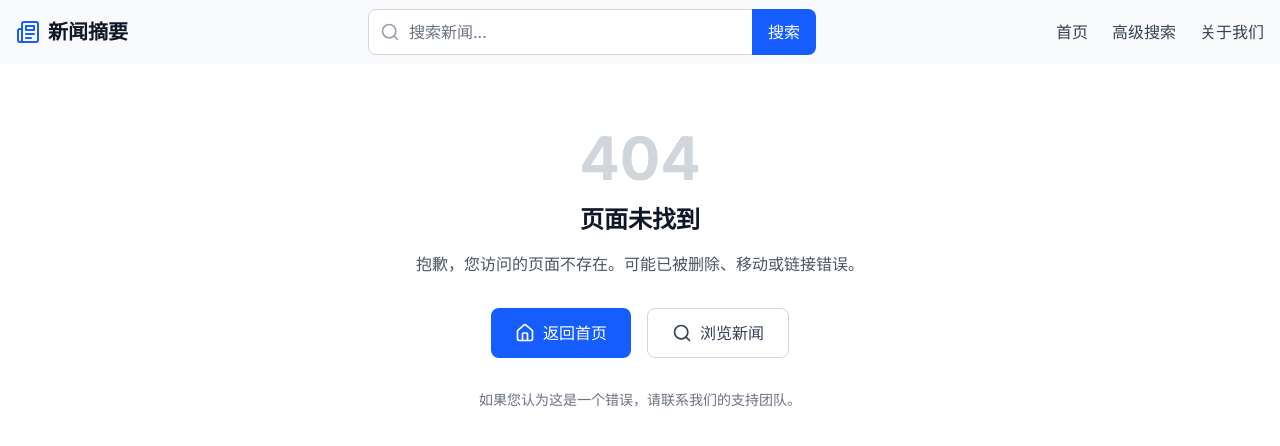
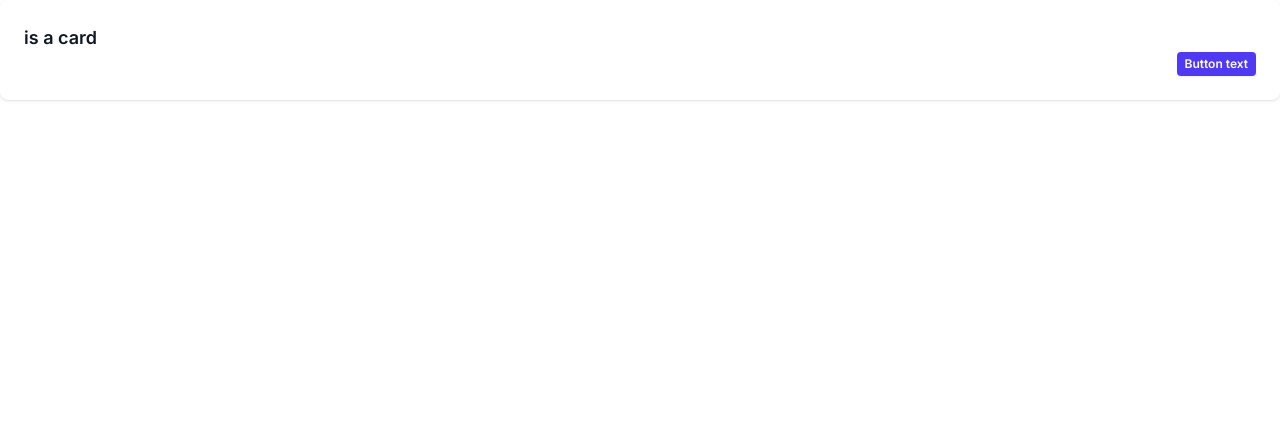
Before and after one commit to MakarF200/new-summary-project, a Next.js app: page /test/card in a window 1280 px wide. Before the commit this address had no page. Shown: the top 446 px of the page. Built offline with nearby package versions, Linux system fonts and the light colour scheme.

Commit message:
添加组件： 1、测试组件： glass、card 2、ui组件： Button 3、common组件： Card

```diff
--- /dev/null
+++ b/app/(admin)/test/card/page.tsx
@@ -0,0 +1,5 @@
+import Card from "@/components/common/Card";
+
+export default function CardPage() {
+  return <Card />;
+}
--- /dev/null
+++ b/components/common/Card.tsx
@@ -0,0 +1,14 @@
+import Button from "@/components/ui/button";
+
+export default function Card() {
+  return (
+    <>
+      <div className="rounded-lg bg-white p-6 shadow-sm w-full h-full">
+        <h3 className="text-lg font-semibold text-gray-900">is a card</h3>
+        <div className="flex justify-end items-end">
+          <Button />
+        </div>
+      </div>
+    </>
+  );
+}
--- /dev/null
+++ b/components/common/common.md
@@ -0,0 +1 @@
+common 中存放基础的组件构件
--- /dev/null
+++ b/components/ui/Button.tsx
@@ -0,0 +1,12 @@
+export default function Button() {
+  return (
+    <>
+      <button
+        type="button"
+        className="rounded-sm bg-indigo-600 px-2 py-1 text-xs font-semibold text-white shadow-xs hover:bg-indigo-500 focus-visible:outline-2 focus-visible:outline-offset-2 focus-visible:outline-indigo-600"
+      >
+        Button text
+      </button>
+    </>
+  );
+}
--- /dev/null
+++ b/components/ui/ui.md
@@ -0,0 +1 @@
+ui 中存放基础的微小 ui 组件
```
Also changed, not shown: app/(admin)/test/glass/page.tsx (renamed from app/(admin)/test/page.tsx).
